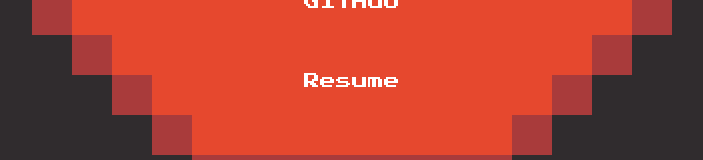
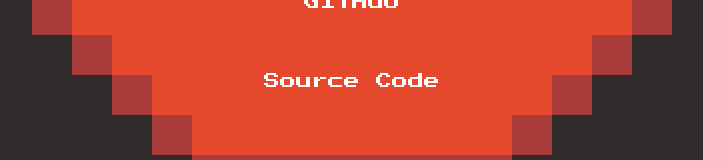
Before and after one commit to TomatoToaster/Website, a React app: page / in a window 1280 px wide. Shown: the part 517-677 px from the top of the page, without its empty margins (288-991 px from the left). Built offline with nearby package versions, Linux system fonts and the light colour scheme.

Commit message:
Update this site more

```diff
--- a/src/components/Interests/Art.jsx
+++ b/src/components/Interests/Art.jsx
@@ -63,7 +63,7 @@
           {BACKGROUND_URLS.map(ResizableDigitalArtPiece)}
         </div>
 {/*
-        <--- Congrats you found this commented out stuff I don't really do 3D stuff so don't worry about this right now --->
+        <--- Congrats you found this commented out stuff I'm rusty on the 3D stuff so don't look at this, its noobish and cringe --->
         <h2>3D Modeling</h2>
         <p>You can view models I've made on <a href={'https://sketchfab.com/6174'}>my sketchfab</a>.</p>
         <p>Here's some rendered output too:</p>
--- a/src/components/TomatoHome.jsx
+++ b/src/components/TomatoHome.jsx
@@ -36,7 +36,7 @@
             <NavButton navName="/about" buttonContent="About Me" imgName="profile-card.png" colorClassName='color1' />
             <NavButton navName="/interests" buttonContent="Interests" imgName="heart.png" colorClassName='color2' />
             <OpenLinkButton link='https://github.com/TomatoToaster' buttonContent='GitHub' imgName='github-octocat.png' colorClassName='color3' />
-            <OpenLinkButton link='/public/AmalNazeem_Resume.pdf' buttonContent='Resume' imgName='file.png' colorClassName='color4' />
+            <OpenLinkButton link='https://github.com/TomatoToaster/Website/' buttonContent='Source Code' imgName='file.png' colorClassName='color4' />
           </div>
         </div>
       </Fragment>
```
Also changed, not shown: 1 other file (tests, documents, lock files or other folders).
